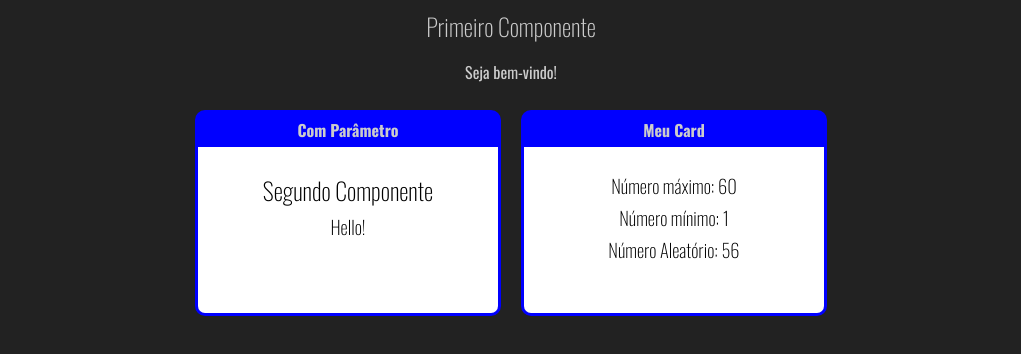
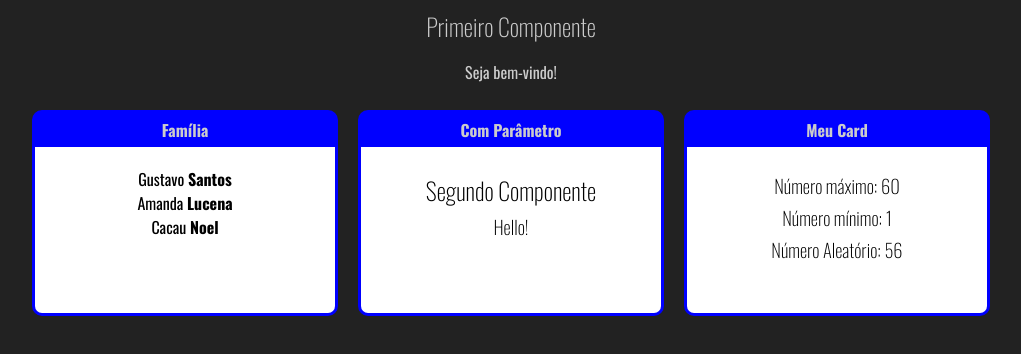
Before and after one commit to Guga-Santos/Udemy-Fundamentos-React, a React (Create React App) app: page / in a window 1280 px wide. Shown: the top 354 px of the page, without its empty margins (129-1150 px from the left). Built offline with nearby package versions, Linux system fonts and the light colour scheme.

Commit message:
fundamentos - Card 03

```diff
--- a/src/App.jsx
+++ b/src/App.jsx
@@ -1,5 +1,6 @@
 import Aleatorio from "./Aleatorio";
 import ComParametro from "./components/basicos/ComParametro";
+import Familia from "./components/basicos/Familia";
 import Primeiro from "./components/basicos/Primeiro";
 import Card from "./components/layout/Card";
 import './index.css';
@@ -9,6 +10,9 @@
     <div >
     <Primeiro />
     <div className="Cards">
+    <Card titulo="Família">
+      <Familia sobrenome="Lucena"/>
+    </Card>
     <Card titulo="Com Parâmetro">
     <ComParametro
       titulo='Segundo Componente'
--- /dev/null
+++ b/src/components/basicos/Familia.jsx
@@ -0,0 +1,11 @@
+import FamiliaMembro from "./FamiliaMembro";
+
+export default function Familia(props){
+  return(
+    <div>
+      <FamiliaMembro nome="Gustavo" sobrenome="Santos"/>
+      <FamiliaMembro nome="Amanda"{...props}/>
+      <FamiliaMembro nome="Cacau" sobrenome="Noel"/>
+    </div>
+  )
+};
--- /dev/null
+++ b/src/components/basicos/FamiliaMembro.jsx
@@ -0,0 +1,5 @@
+export default function FamiliaMembro(props){
+  return(
+   <div>{ props.nome } <strong>{ props.sobrenome }</strong></div>
+  )
+};
```
